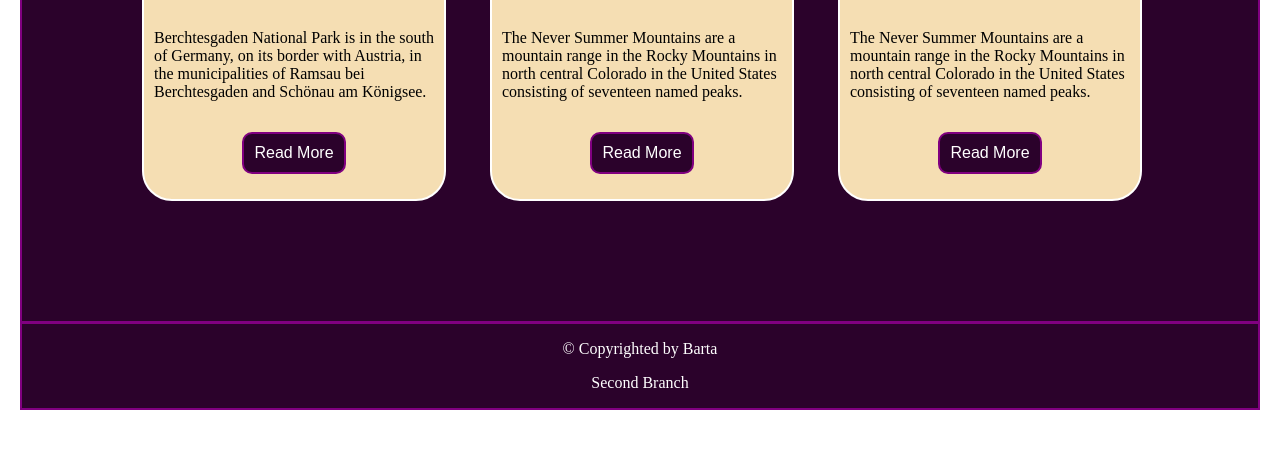
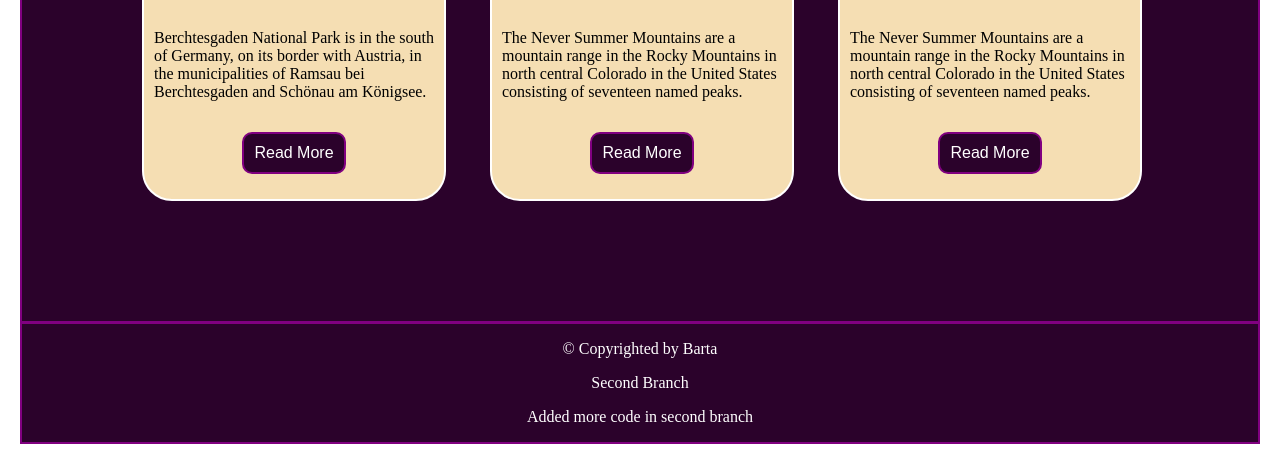
Before and after one commit to rijwanul/noobdesign, a plain HTML site: page noobdesign/index.html in a window 1280 px wide. Shown: the part 577-1041 px from the top of the page. Before the commit the page ends 1007 px from the top, so only its background shows below. Drawn offline with Linux system fonts and the light colour scheme.

Commit message:
Added more code

```diff
--- a/noobdesign/index.html
+++ b/noobdesign/index.html
@@ -46,6 +46,7 @@
 <footer>
     <p>© Copyrighted by Barta</p>
     <p>Second Branch</p>
+    <p>Added more code in second branch</p>
 </footer>
 </body>
 </html>
```
